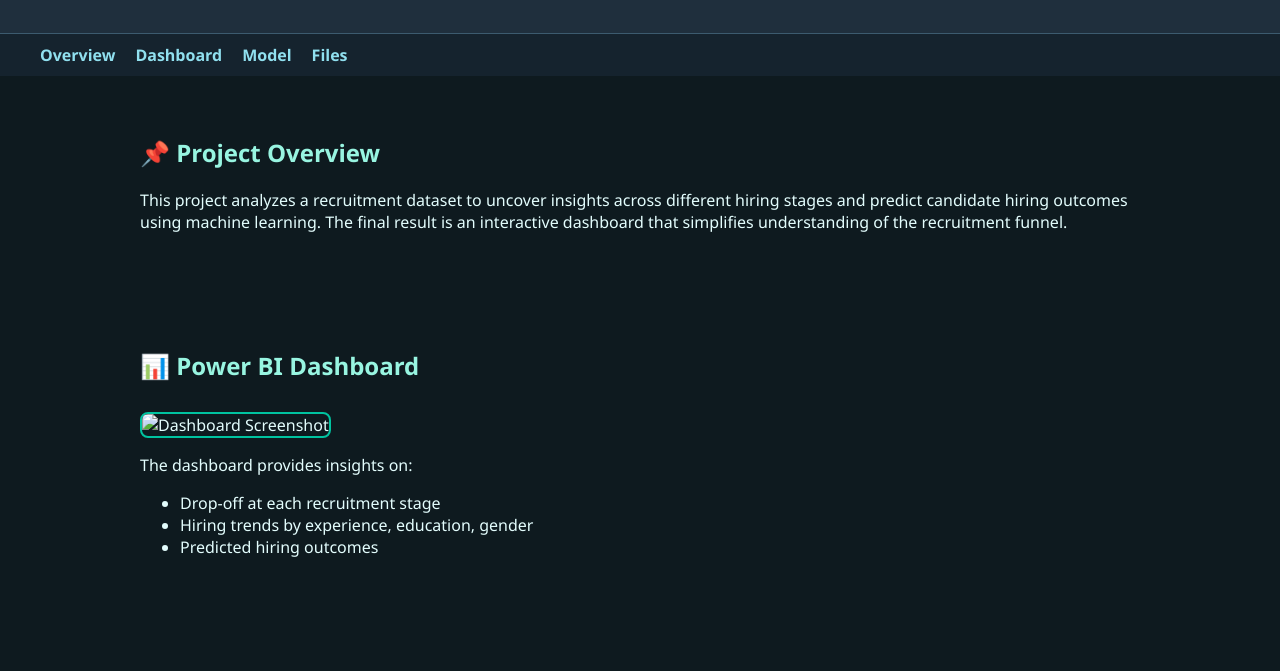
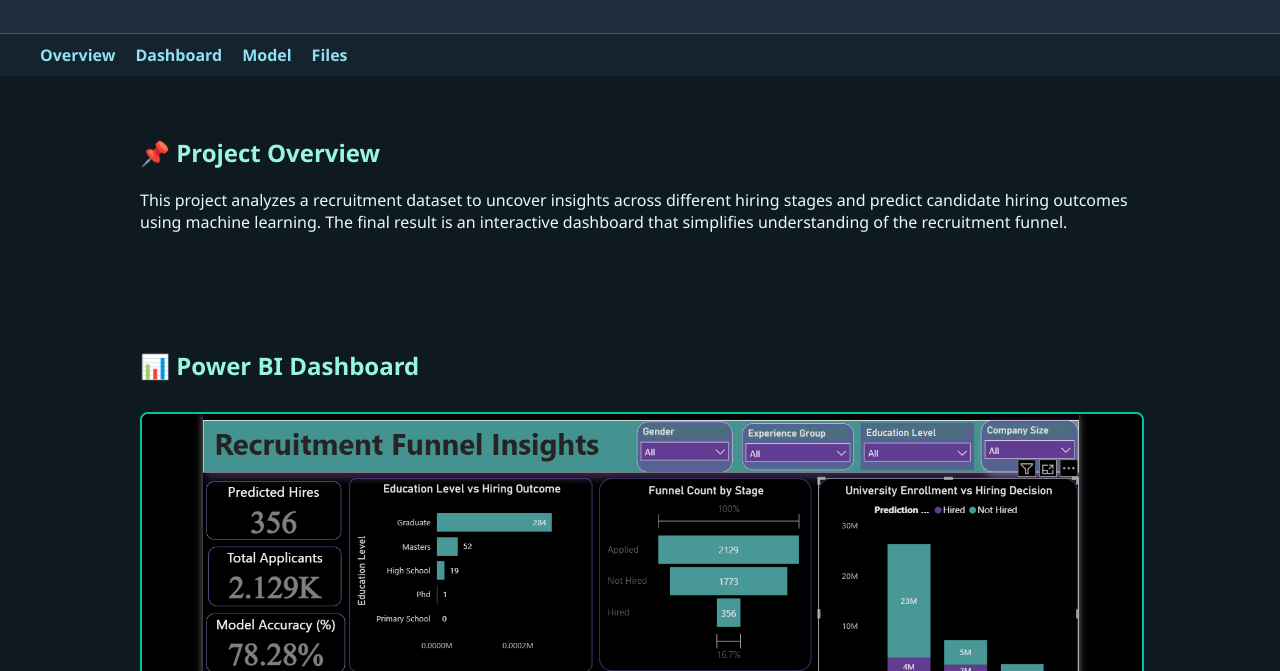
Before and after one commit to V-insights/Recruitment-Funnel-Analytics, a plain HTML site: page index.html in a window 1280 px wide. Shown: the part 104-775 px from the top of the page. Drawn offline with Linux system fonts and the light colour scheme.

Commit message:
Update index.html

```diff
--- a/index.html
+++ b/index.html
@@ -73,7 +73,7 @@
 
   <section id="dashboard">
     <h2>📊 Power BI Dashboard</h2>
-    <img src="dashboard_screenshot.png" alt="Dashboard Screenshot" class="screenshot" />
+    <img src="Recruitment_Funnel_Insights.png" alt="Dashboard Screenshot" class="screenshot" />
     <p>The dashboard provides insights on:</p>
     <ul>
       <li>Drop-off at each recruitment stage</li>
```
